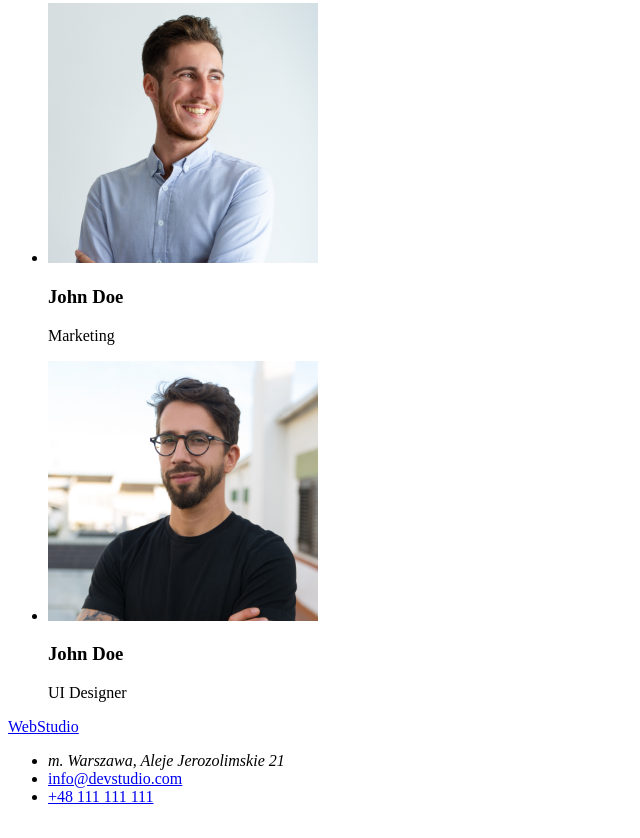
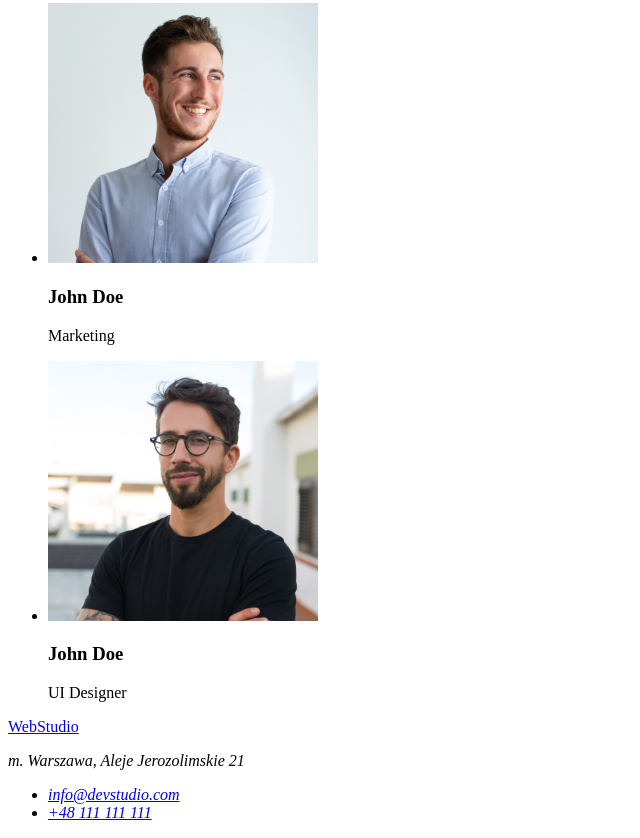
Before and after one commit to lubkepatryk/goit-markup-hw-01, a plain HTML site: page index.html in a window 1280 px wide. Shown: the part 2333-3171 px from the top of the page, without its empty margins (0-640 px from the left). Drawn offline with Linux system fonts and the light colour scheme.

Commit message:
Footer correction - tag address moved outside the list

```diff
--- a/index.html
+++ b/index.html
@@ -83,11 +83,13 @@
     </main>
     <footer>
         <a href="./"><span>Web</span>Studio</a>
-        <ul>
-            <li><address>m. Warszawa, Aleje Jerozolimskie 21</address></li>
-            <li><a href="mailto:info@devstudio.com">info@devstudio.com</a></li>
-            <li><a href="tel:+48111111111" >+48 111 111 111</a></li>
-        </ul>
+        <address>
+            <p>m. Warszawa, Aleje Jerozolimskie 21</p>
+            <ul>
+                <li><a href="mailto:info@devstudio.com">info@devstudio.com</a></li>
+                <li><a href="tel:+48111111111">+48 111 111 111</a></li>
+            </ul>
+        </address>
     </footer>
 </body>
 </html>
```
